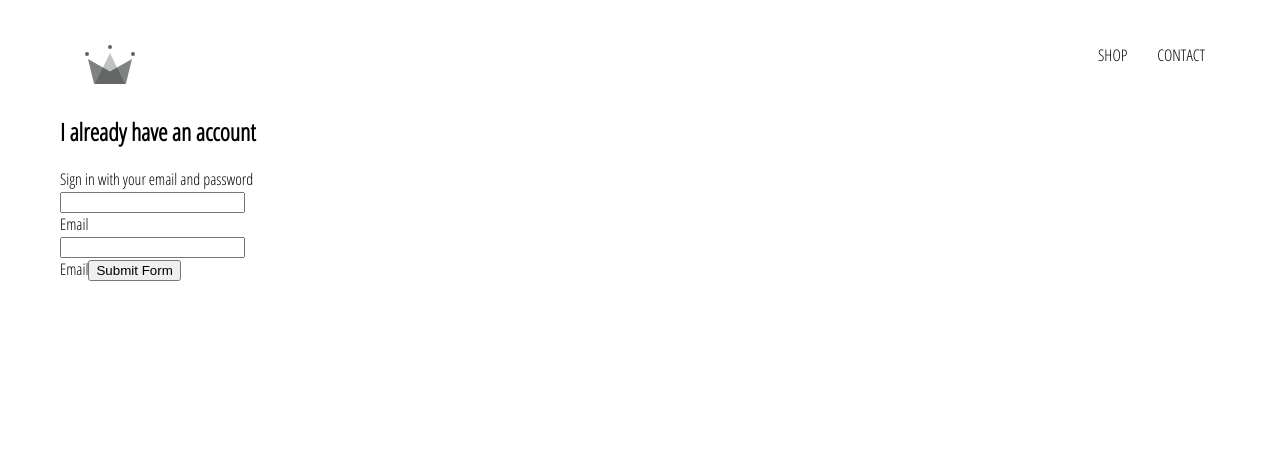
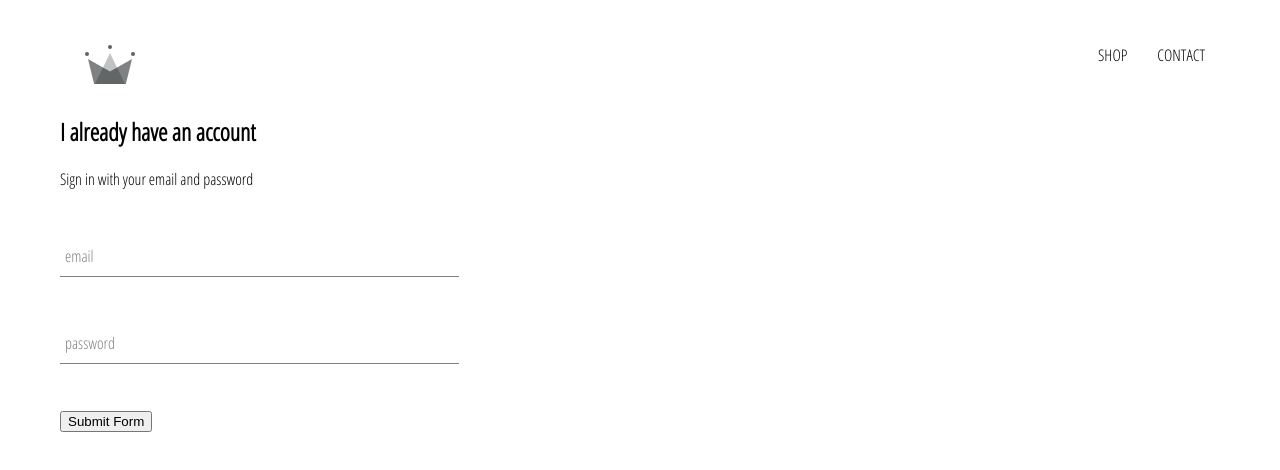
Before and after one commit to alfredwang0707/crwn-clothing, a React (Create React App) app: page /signin in a window 1280 px wide. Shown: the top 470 px of the page. Built offline with nearby package versions, Linux system fonts and the light colour scheme.

Commit message:
debug form input typo value

```diff
--- a/src/components/form-input/form-input.component.jsx
+++ b/src/components/form-input/form-input.component.jsx
@@ -3,7 +3,7 @@ import React from 'react'
 import './form-input.styles.scss'
 
 const FormInput = ({ handleChange, label, ...otherProps }) => (
-    <div className='grooup'>
+    <div className='group'>
         <input className='form-input' onChange={handleChange} {...otherProps}/>
         {label ? (
             <label
--- a/src/components/sign-in/sign-in.component.jsx
+++ b/src/components/sign-in/sign-in.component.jsx
@@ -36,18 +36,18 @@ class SignIn extends React.Component {
                  name='email'
                  type='email'
                  value ={this.state.email}
+                 label='email'
                  handleChange={this.handleChange}
                  required
                 />
-                <label> Email</label>
                 <FormInput
                  name='password'
                  type='password'
-                 value ={this.state.email}
+                 value ={this.state.password}
                  handleChange = {this.handleChange}
                  required
+                 label='password'
                  />
-                <label>Email</label>
 
                 <input type='submit' value='Submit Form'/>
             </form>
--- a/src/components/sign-in/sign-in.styles.scss
+++ b/src/components/sign-in/sign-in.styles.scss
@@ -0,0 +1,3 @@
+.sign-in {
+    width: 30vw;
+}
```
